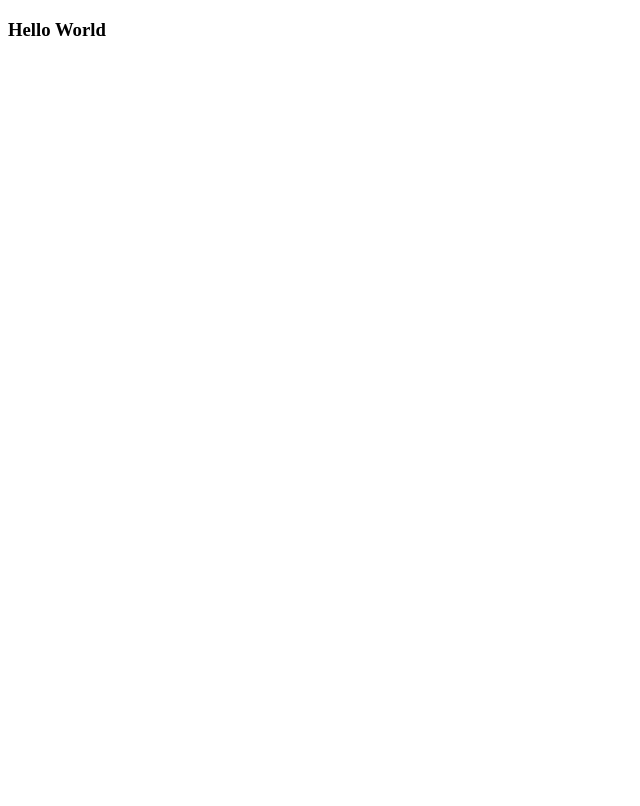
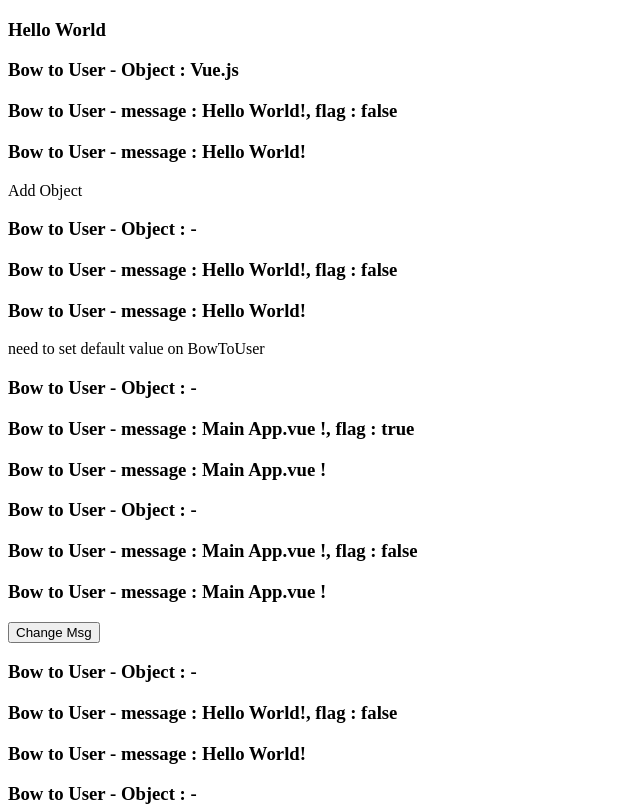
Before and after one commit to yojulab/learn_vue, a Vue app: page / in a window 1280 px wide. Shown: the top 806 px of the page, without its empty margins (0-640 px from the left). Built offline with nearby package versions, Linux system fonts and the light colour scheme; the HTML template or start-up script is replaced by a standard one.

Commit message:
change props

```diff
--- a/src/App.vue
+++ b/src/App.vue
@@ -1,13 +1,15 @@
 <template>
   <h3>Hello World</h3>
+  <ComponentsProps />
 </template>
 
 <script>
+import ComponentsProps from "./apps/App_componets_props.vue";
 export default {
   name: "App",
-  // components: {
-  //   HelloWorld
-  // }
+  components: {
+    ComponentsProps,
+  },
 };
 </script>
 
--- a/src/apps/App_componets_props.vue
+++ b/src/apps/App_componets_props.vue
@@ -1,7 +1,8 @@
 <template>
   <div><BowToUser :lectureInfor="lectureInfor" /> Add Object</div>
-  <div><BowToUser /> default value</div>
-  <div><BowToUser :message="message" /></div>
+  <div><BowToUser /> need to set default value on BowToUser</div>
+  <div><BowToUser :propMessage="message" :propFlag="flag" /></div>
+  <div><BowToUser :propMessage="message" /></div>
   <button @click="changeMsg()">Change Msg</button>
   <div><BowToUser message="Good Moning!" /></div>
   <div><BowToUser /></div>
--- a/src/components/BowToUser.vue
+++ b/src/components/BowToUser.vue
@@ -1,16 +1,12 @@
 <template>
   <h3>{{ msg }} - Object : {{ lectureInfor.title }}</h3>
-  <h3>{{ msg }} - message : {{ message }}</h3>
+  <h3>{{ msg }} - message : {{ propMessage }}, flag : {{ propFlag }}</h3>
+  <h3>{{ msg }} - message : {{ propMessage }}</h3>
 </template>
 <script>
 export default {
   name: "BowToUser",
   props: {
-    // message: String,
-    message: {
-      type: String,
-      default: "Hello World!",
-    },
     lectureInfor: {
       type: Object,
       default: () => ({
@@ -20,6 +16,15 @@ export default {
         image: "-",
       }),
     },
+    propFlag: {
+      type: Boolean,
+      default: false,
+    },
+    propMessage: {
+      type: String,
+      default: "Hello World!",
+    },
+    // propMessage: String,
   },
   data() {
     return {
```
Also changed, not shown: 1 other file (tests, documents, lock files or other folders).
